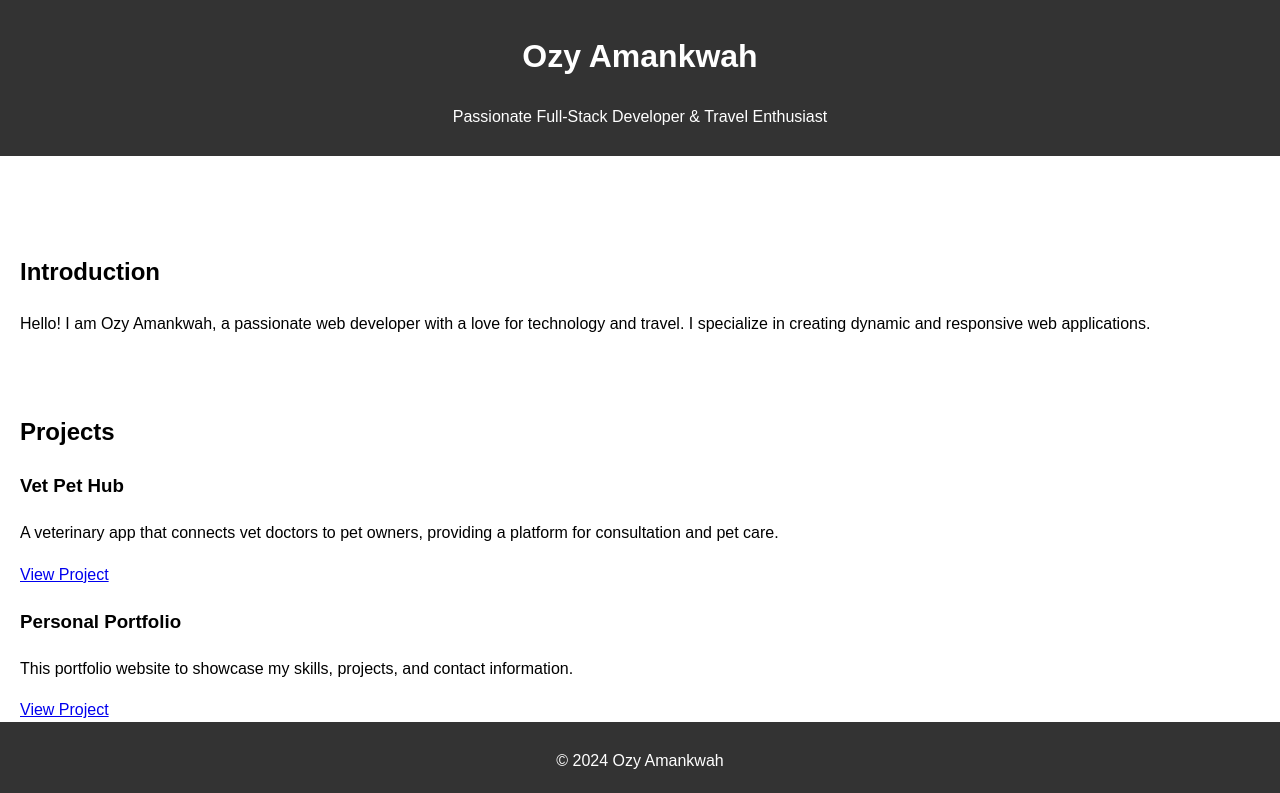
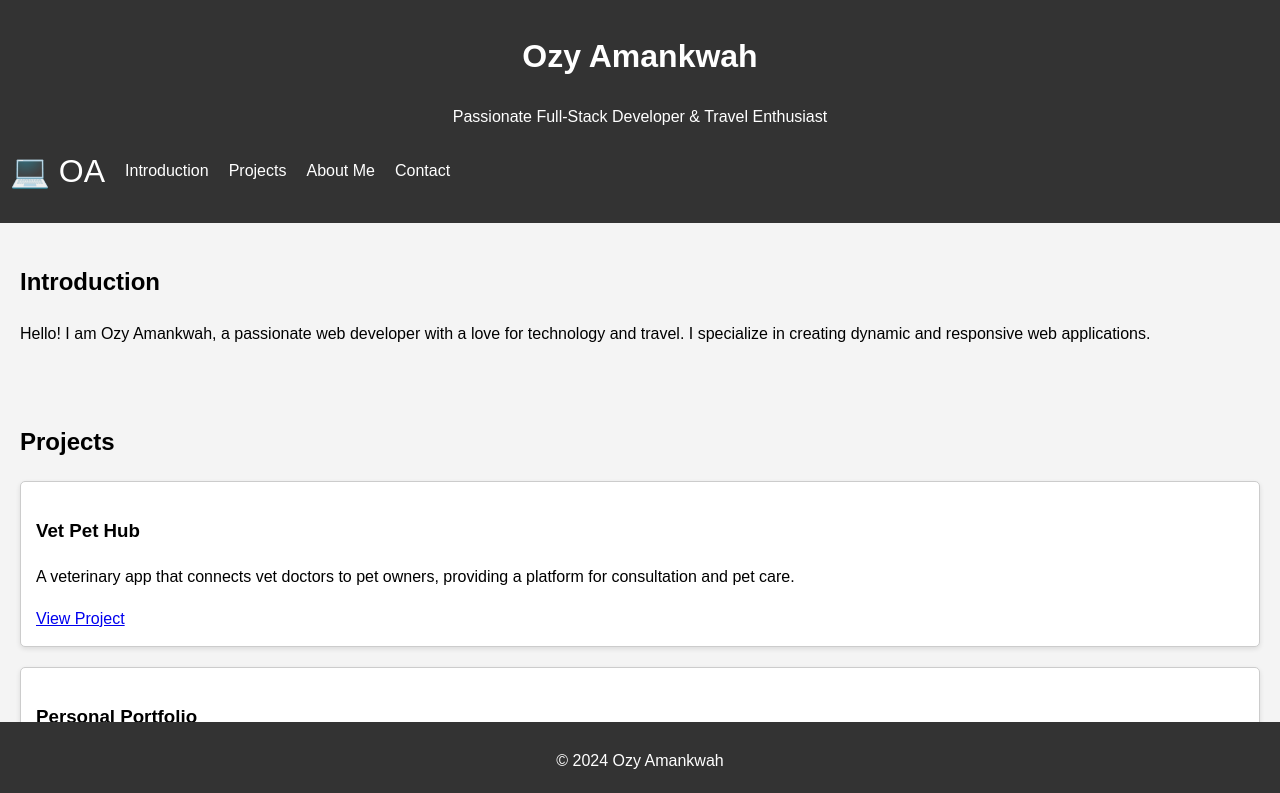
Before and after one commit to OzyDev-ctrl/alx_html_css, a plain HTML site: page css_basic/index.html in a window 1280 px wide. Shown: the top 793 px of the page. Drawn offline with Linux system fonts and the light colour scheme.

Commit message:
Added logo and customized styles

```diff
--- a/css_basic/index.html
+++ b/css_basic/index.html
@@ -11,6 +11,7 @@
             margin: 0;
             padding: 0;
             line-height: 1.6;
+            background-color: #f4f4f4; /* Light background color */
         }
         header {
             background: #333;
@@ -35,6 +36,11 @@
         }
         .project {
             margin-bottom: 20px;
+            background: white; /* White background for projects */
+            padding: 15px; /* Padding for project sections */
+            border: 1px solid #ccc; /* Light border */
+            border-radius: 5px; /* Rounded corners */
+            box-shadow: 0 2px 5px rgba(0, 0, 0, 0.1); /* Subtle shadow */
         }
         footer {
             background: #333;
@@ -45,6 +51,10 @@
             width: 100%;
             bottom: 0;
         }
+        .logo {
+            font-size: 2em; /* Increase logo size */
+            margin-right: 10px; /* Space between logo and text */
+        }
     </style>
 </head>
 <body>
@@ -52,17 +62,16 @@
     <header>
         <h1>Ozy Amankwah</h1>
         <p>Passionate Full-Stack Developer & Travel Enthusiast</p>
-    </header>
-
-    <!-- Navigation -->
         <nav>
             <ul>
+                <li class="logo">💻 OA</li> <!-- Logo using Unicode -->
                 <li><a href="#introduction">Introduction</a></li>
                 <li><a href="#projects">Projects</a></li>
                 <li><a href="#about">About Me</a></li>
                 <li><a href="#contact">Contact</a></li>
             </ul>
         </nav>
+    </header>
 
     <!-- Introduction Section -->
     <section id="introduction">
--- a/css_basic/styles.css
+++ b/css_basic/styles.css
@@ -0,0 +1,40 @@
+body {
+  display: flex;
+  flex-direction: column;
+  height: 100vh; /* Optional: Makes sure body takes the full viewport height */
+}
+main {
+  display: flex;
+  flex-direction: row;
+  flex: auto; /* Ensures main takes the remaining space */
+}
+article {
+  flex: 2; /* Takes up 2 parts */
+  overflow-y: auto; /* Allows vertical scrolling */
+}
+
+aside {
+  flex: 1; /* Takes up 1 part */
+  overflow-y: auto; /* Allows vertical scrolling */
+}
+header {
+  background-color: #333; /* Dark background for the header */
+  color: white; /* White text color */
+  padding: 10px; /* Add padding for spacing */
+}
+
+header ul {
+  list-style-type: none; /* Remove default bullet points */
+  padding: 0; /* Remove default padding */
+  display: flex; /* Use flexbox for horizontal layout */
+  align-items: center; /* Center items vertically */
+}
+
+header li {
+  margin: 0 15px; /* Add spacing between items */
+}
+
+.logo {
+  font-size: 2em; /* Make the logo larger */
+  margin-right: 10px; /* Space between logo and other items */
+}
```
Lines whose indentation alone changed are shown as unchanged.
